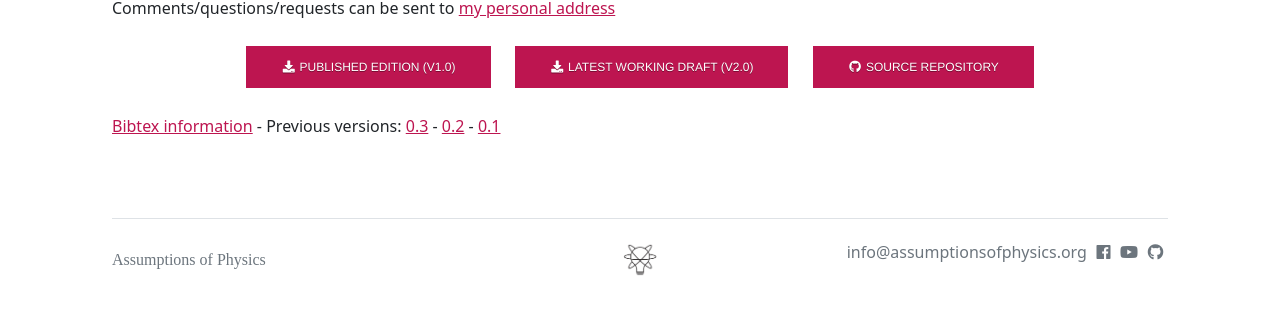
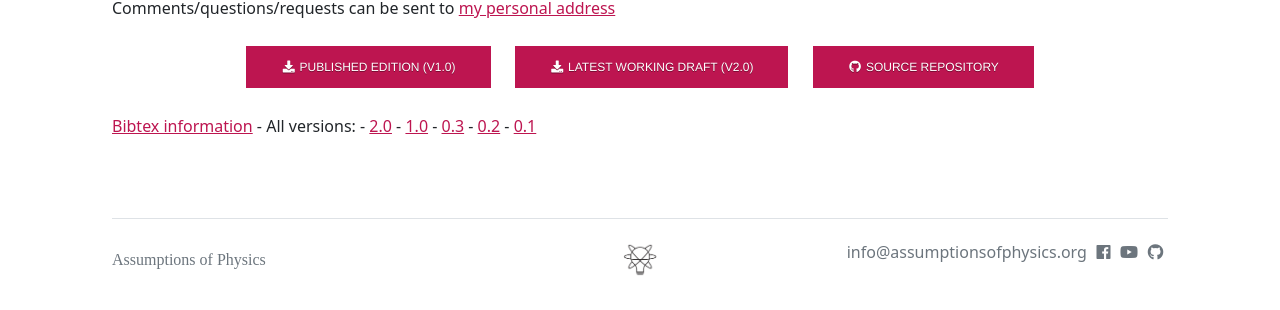
Before and after one commit to assumptionsofphysics/assumptionsofphysics.github.io, a Jekyll site: the page built from book/index.html, in a window 1280 px wide. Shown: the part 199-509 px from the top of the page. Built offline with Jekyll 4.4.1, drawn with Linux system fonts in a browser that asks for light colours; nearby versions of some CDN libraries; some web fonts are replaced.

Commit message:
Updating book versions

```diff
--- a/book/index.html
+++ b/book/index.html
@@ -19,7 +19,10 @@ title: Book
                 <a style="margin: 10px" class="btn btn-primary btn-large" href="https://github.com/assumptionsofphysics/book"><i class="fab fa-github fa-fw"></i>&nbsp;Source repository</a>
             </p>
             <p><a href="../assumptionsofphysics.bib">Bibtex information</a> -
-                Previous versions: <a href="AssumptionsOfPhysicsV0.3.pdf">0.3</a> -
+                All versions:  -
+                <a href="AssumptionsOfPhysicsV2.0.pdf">2.0</a> -
+                <a href="AssumptionsOfPhysicsV1.0.pdf">1.0</a> -
+                <a href="AssumptionsOfPhysicsV0.3.pdf">0.3</a> -
                 <a href="AssumptionsOfPhysicsV0.2.pdf">0.2</a> -
                 <a href="AssumptionsOfPhysicsV0.1.pdf">0.1</a>
             </p>
```
Also changed, not shown: 1 other file.
